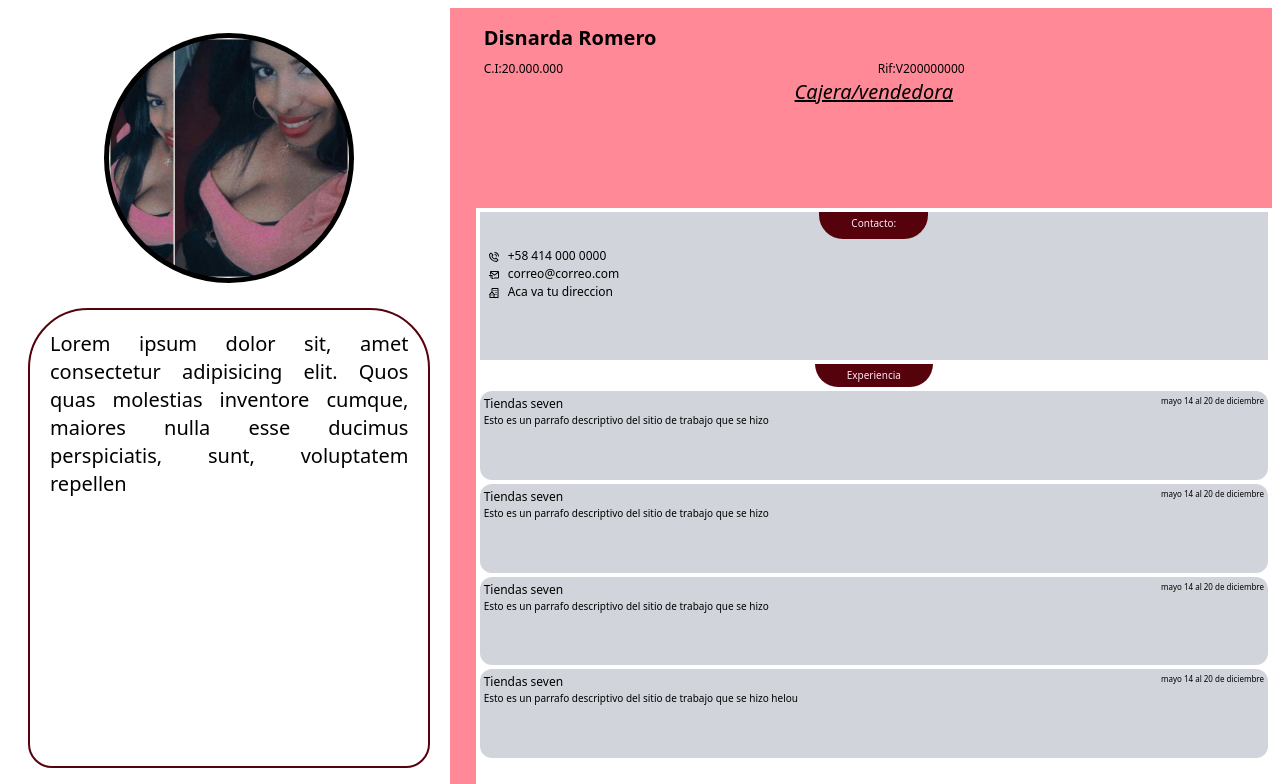
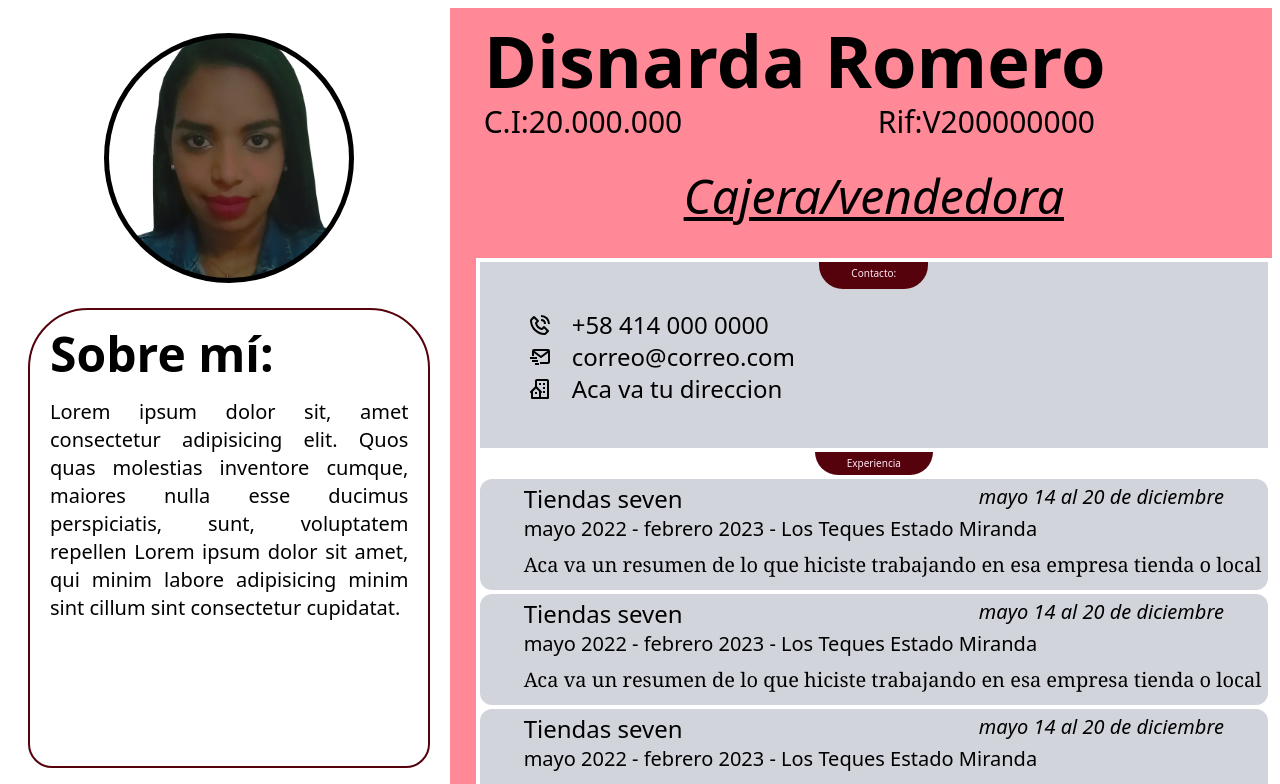
Before and after one commit to leviusr/curterm, a React (Vite) app: page /curriculum in a window 1280 px wide. Shown: the top 784 px of the page. Built offline with nearby package versions, Linux system fonts and the light colour scheme.

Commit message:
modificando el curriculumOC

```diff
--- a/src/index.css
+++ b/src/index.css
@@ -7,4 +7,4 @@
 }
 
 .image{
-  @apply bg-[url('/foto.jpg')]  bg-center bg-cover }
+  @apply bg-[url('/foto.jpg')]  bg-center bg-cover}
--- a/src/pages/curriculum.jsx
+++ b/src/pages/curriculum.jsx
@@ -11,9 +11,10 @@ export const Curriculum = () => {
           </div>
           <div className="h-[50%] w-full flex p-1 sm:p-5">
             <div className="sm:border-2 sm:rounded-t-[60px] sm:rounded-b-3xl text-justify border border-fuerte rounded-t-3xl text-[8px] sm:text-xl p-2 sm:p-5">
+            <p className="pb-2 pt:5 text-[14px]  font-bold sm:text-5xl sm:pb-5 sm:text-">Sobre mí:</p>
               Lorem ipsum dolor sit, amet consectetur adipisicing elit. Quos
               quas molestias inventore cumque, maiores nulla esse ducimus
-              perspiciatis, sunt, voluptatem repellen
+              perspiciatis, sunt, voluptatem repellen Lorem ipsum dolor sit amet, qui minim labore adipisicing minim sint cillum sint consectetur cupidatat.
             </div>
           </div>
           <div className="h-[18%] pt-3 w-full sm:p-5">
@@ -23,20 +24,20 @@ export const Curriculum = () => {
           </div>
         </div>
 
-        <div className="w-[2%] bg-primary h-screen"></div>
+        <div className="w-[2%] sm:h-[1000px] bg-primary h-screen"></div>
 
         {/* aca comienza la segunda seccion*/}
-        <div className="w-[63%] h-screen ">
+        <div className="w-[63%] h-screen sm:h-[1000px]">
           <div className="flex-col bg-primary h-[25%]">
             <div className="flex-col bg-primary">
-              <div className="h-1/3 font-bold text-xl pl-2 pt-4">
+              <div className="h-1/3 font-bold text-xl sm:text-7xl pl-2 pt-4">
                 Disnarda Romero
               </div>
-              <div className="h-1/3 flex text-[12px] pt-2 pl-2">
+              <div className="h-1/3 flex text-[12px] pt-2 pl-2 sm:text-3xl">
                 <div className="w-1/2 ">C.I:20.000.000</div>
                 <div className="w-1/2">Rif:V200000000</div>
               </div>
-              <div className="italic text-xl pb-3 text-center h-1/3 underline ">
+              <div className="italic text-xl pb-3 text-center h-1/3 underline sm:pt-8 sm:text-5xl ">
                 Cajera/vendedora
               </div>
             </div>
@@ -52,22 +53,22 @@ export const Curriculum = () => {
                     <div className="flex flex-col w-full h-[20%] bg-gray-300 mt-1"></div>
                   </div>
                 </div>
-                <div className="text-[12px] pt-2">
+                <div className="text-[12px] sm:text-2xl pt-5 sm:pl-10">
                   <ul>
                     <li className="flex pl-2 ">
-                      <div className="pt-1 pr-2">
+                      <div className="pt-1 pr-2 sm:pr-5">
                         <BiPhoneCall />
                       </div>
                       +58 414 000 0000
                     </li>
                     <li className="flex pl-2 ">
-                      <div className="pt-1 pr-2">
+                      <div className="pt-1 pr-2 sm:pr-5">
                         <BiMailSend />
                       </div>
                       correo@correo.com
                     </li>
                     <li className="flex pl-2">
-                      <div className="pt-1 pr-2">
+                      <div className="pt-1 pr-2 sm:pr-5">
                         <BiBuildingHouse />
                       </div>
                       Aca va tu direccion
@@ -81,62 +82,67 @@ export const Curriculum = () => {
                     Experiencia
                   </div>
                 </div>
+
                 <div className="flex flex-col w-full h-[20%] bg-gray-300 mt-1 p-1 rounded-xl">
                   <div className="flex">
-                    <div className="w-1/2 text-[12px]">Tiendas seven</div>
-                    <div className="w-1/2 text-end text-[8px] ">
+                    <div className="w-1/2 text-[12px] sm:text-2xl sm:pl-10">Tiendas seven</div>
+                    <div className="w-1/2 text-end text-[8px] sm:text-xl sm:pr-10 sm:italic ">
                       mayo 14 al 20 de diciembre
                     </div>
                   </div>
-                  <div className="font-thin">
+                  <div className="font-thin sm:text-xl sm:pl-10 ">
                     <p>
-                      Esto es un parrafo descriptivo del sitio de trabajo que se
-                      hizo
+                      <b>mayo 2022 - febrero 2023</b> - Los Teques Estado Miranda
                     </p>
+                    <p className="hidden sm:flex sm:text-xl sm:pt-2 font-serif">Aca va un resumen de lo que hiciste trabajando en esa empresa tienda o local</p>
                   </div>
                 </div>
+
                 <div className="flex flex-col w-full h-[20%] bg-gray-300 mt-1 p-1 rounded-xl">
                   <div className="flex">
-                    <div className="w-1/2 text-[12px]">Tiendas seven</div>
-                    <div className="w-1/2 text-end text-[8px] ">
+                    <div className="w-1/2 text-[12px] sm:text-2xl sm:pl-10">Tiendas seven</div>
+                    <div className="w-1/2 text-end text-[8px] sm:text-xl sm:pr-10 sm:italic ">
                       mayo 14 al 20 de diciembre
                     </div>
                   </div>
-                  <div className="font-thin">
+                  <div className="font-thin sm:text-xl sm:pl-10 ">
                     <p>
-                      Esto es un parrafo descriptivo del sitio de trabajo que se
-                      hizo
+                      <b>mayo 2022 - febrero 2023</b> - Los Teques Estado Miranda
                     </p>
+                    <p className="hidden sm:flex sm:text-xl sm:pt-2 font-serif">Aca va un resumen de lo que hiciste trabajando en esa empresa tienda o local</p>
                   </div>
-                </div>{" "}
+                </div>
+
                 <div className="flex flex-col w-full h-[20%] bg-gray-300 mt-1 p-1 rounded-xl">
                   <div className="flex">
-                    <div className="w-1/2 text-[12px]">Tiendas seven</div>
-                    <div className="w-1/2 text-end text-[8px] ">
+                    <div className="w-1/2 text-[12px] sm:text-2xl sm:pl-10">Tiendas seven</div>
+                    <div className="w-1/2 text-end text-[8px] sm:text-xl sm:pr-10 sm:italic ">
                       mayo 14 al 20 de diciembre
                     </div>
                   </div>
-                  <div className="font-thin">
+                  <div className="font-thin sm:text-xl sm:pl-10 ">
                     <p>
-                      Esto es un parrafo descriptivo del sitio de trabajo que se
-                      hizo
+                      <b>mayo 2022 - febrero 2023</b> - Los Teques Estado Miranda
                     </p>
+                    <p className="hidden sm:flex sm:text-xl sm:pt-2 font-serif">Aca va un resumen de lo que hiciste trabajando en esa empresa tienda o local</p>
                   </div>
-                </div>{" "}
+                </div>
+
                 <div className="flex flex-col w-full h-[20%] bg-gray-300 mt-1 p-1 rounded-xl">
-                  <div className="flex">
-                    <div className="w-1/2 text-[12px]">Tiendas seven</div>
-                    <div className="w-1/2 text-end text-[8px] ">
+                  <div className="flex ">
+                    <div className="w-1/2 text-[12px] sm:text-2xl sm:pl-10">Tiendas seven</div>
+                    <div className="w-1/2 text-end text-[8px] sm:text-xl sm:pr-10 sm:italic ">
                       mayo 14 al 20 de diciembre
                     </div>
                   </div>
-                  <div className="font-thin">
+                  <div className="font-thin sm:text-xl sm:pl-10 ">
                     <p>
-                      Esto es un parrafo descriptivo del sitio de trabajo que se
-                      hizo helou
+                      <b>mayo 2022 - febrero 2023</b> - Los Teques Estado Miranda
                     </p>
+                    <p className="hidden sm:flex sm:text-xl sm:pt-2 font-serif">Aca va un resumen de lo que hiciste trabajando en esa empresa tienda o local</p>
                   </div>
-                </div>{" "}
+                </div>
+
               </div>
             </div>
           </div>
```
Also changed, not shown: public/foto.jpg, public/seria.png (added).
